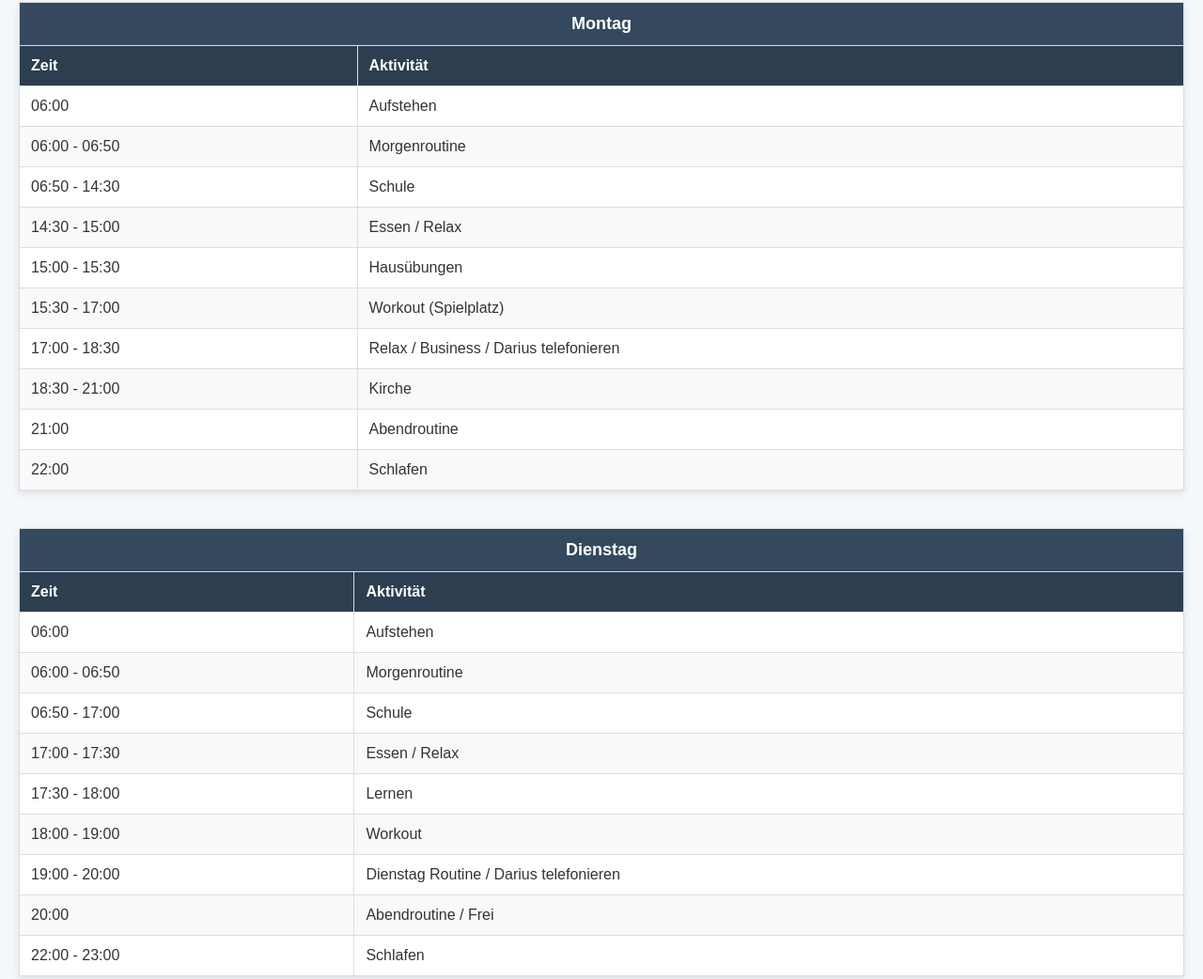
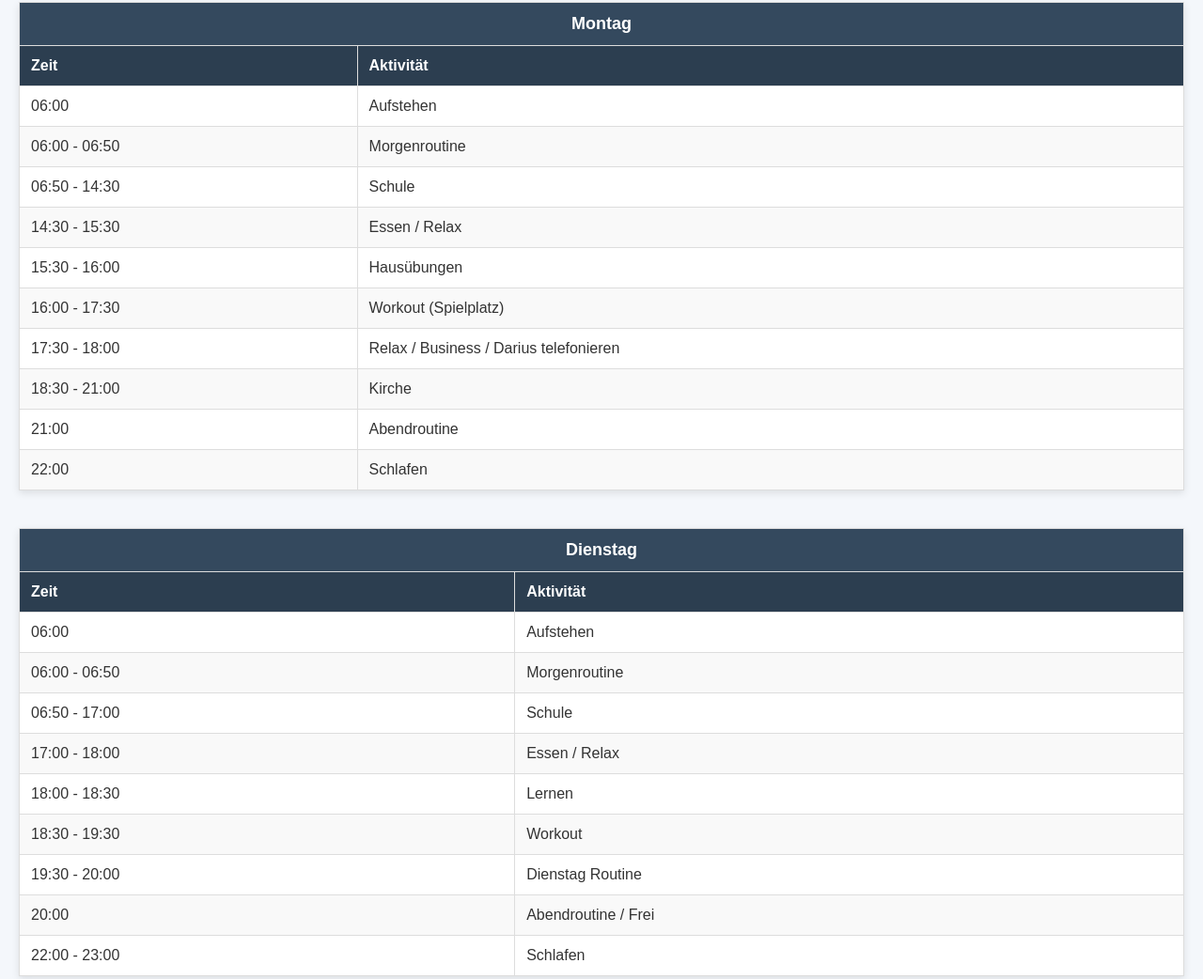
Before and after one commit to goodstufweb/WinterArcIosua, a plain HTML site: page index.html in a window 1280 px wide. Shown: the part 86-1128 px from the top of the page at 94% size. Drawn offline with Linux system fonts and the light colour scheme.

Commit message:
Update index.html

```diff
--- a/index.html
+++ b/index.html
@@ -1,3 +1,4 @@
+
 <!DOCTYPE html>
 <html lang="de">
 <head>
@@ -53,10 +54,10 @@
     <tr><td>06:00</td><td>Aufstehen</td></tr>
     <tr><td>06:00 - 06:50</td><td>Morgenroutine</td></tr>
     <tr><td>06:50 - 14:30</td><td>Schule</td></tr>
-    <tr><td>14:30 - 15:00</td><td>Essen / Relax</td></tr>
-    <tr><td>15:00 - 15:30</td><td>Hausübungen</td></tr>
-    <tr><td>15:30 - 17:00</td><td>Workout (Spielplatz)</td></tr>
-    <tr><td>17:00 - 18:30</td><td>Relax / Business / Darius telefonieren</td></tr>
+    <tr><td>14:30 - 15:30</td><td>Essen / Relax</td></tr>
+    <tr><td>15:30 - 16:00</td><td>Hausübungen</td></tr>
+    <tr><td>16:00 - 17:30</td><td>Workout (Spielplatz)</td></tr>
+    <tr><td>17:30 - 18:00</td><td>Relax / Business / Darius telefonieren</td></tr>
     <tr><td>18:30 - 21:00</td><td>Kirche</td></tr>
     <tr><td>21:00</td><td>Abendroutine</td></tr>
     <tr><td>22:00</td><td>Schlafen</td></tr>
@@ -69,10 +70,10 @@
     <tr><td>06:00</td><td>Aufstehen</td></tr>
     <tr><td>06:00 - 06:50</td><td>Morgenroutine</td></tr>
     <tr><td>06:50 - 17:00</td><td>Schule</td></tr>
-    <tr><td>17:00 - 17:30</td><td>Essen / Relax</td></tr>
-    <tr><td>17:30 - 18:00</td><td>Lernen</td></tr>
-    <tr><td>18:00 - 19:00</td><td>Workout</td></tr>
-    <tr><td>19:00 - 20:00</td><td>Dienstag Routine / Darius telefonieren</td></tr>
+    <tr><td>17:00 - 18:00</td><td>Essen / Relax</td></tr>
+    <tr><td>18:00 - 18:30</td><td>Lernen</td></tr>
+    <tr><td>18:30 - 19:30</td><td>Workout</td></tr>
+    <tr><td>19:30 - 20:00</td><td>Dienstag Routine</td></tr>
     <tr><td>20:00</td><td>Abendroutine / Frei</td></tr>
     <tr><td>22:00 - 23:00</td><td>Schlafen</td></tr>
   </table>
```
